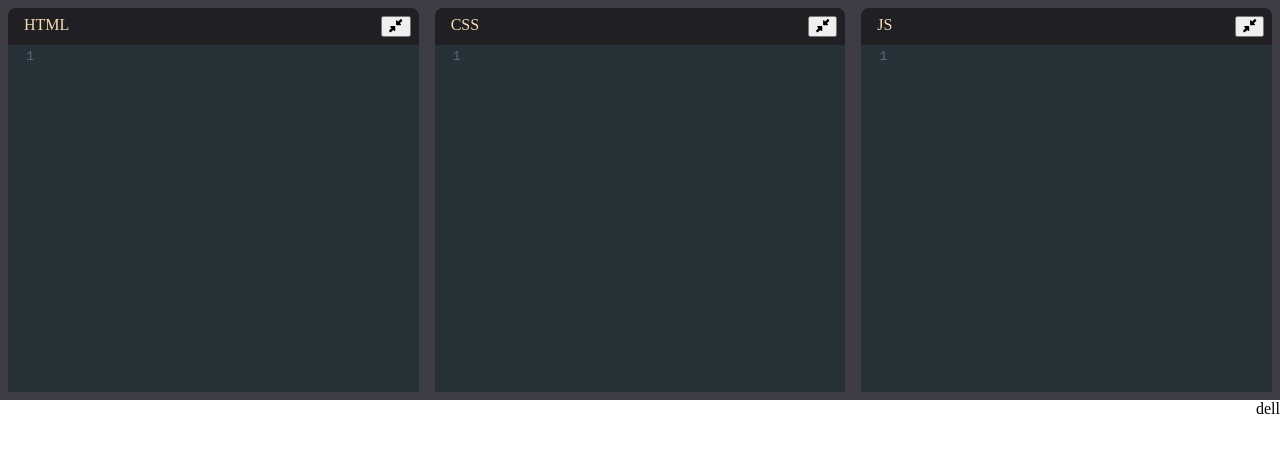
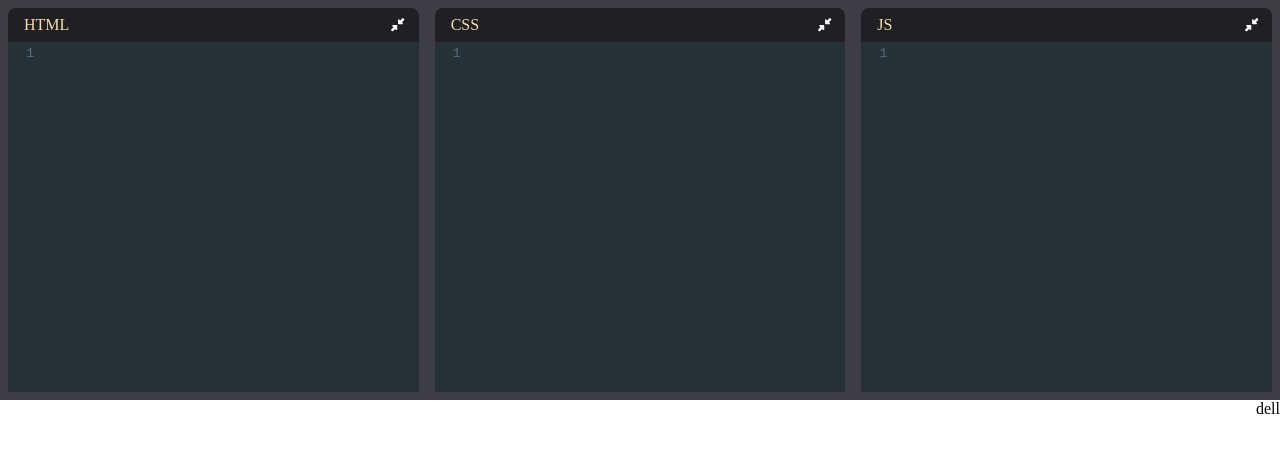
Before and after one commit to arvinax/react-custom-codepen, a React (Create React App) app: page / in a window 1280 px wide. Shown: the top 452 px of the page. Built offline with nearby package versions, Linux system fonts and the light colour scheme.

Commit message:
creating localStorage hook implementing it

```diff
--- a/src/components/App.js
+++ b/src/components/App.js
@@ -1,11 +1,13 @@
 import { useState, useEffect } from 'react';
+import useLocalStorage from '../hooks/useLocalStorage';
 import Editor from './Editor';
+
 
 const App = () => {
 
-  const [html, setHtml] = useState('');
-  const [css, setCss] = useState('');
-  const [js, setJs] = useState('');
+  const [html, setHtml] = useLocalStorage('html', '');
+  const [css, setCss] = useLocalStorage('css', '');
+  const [js, setJs] = useLocalStorage('js', '');
   const [srcDoc, setSrcDoc] = useState('');
 
   useEffect(() => {
--- a/src/components/Editor.js
+++ b/src/components/Editor.js
@@ -22,7 +22,10 @@ const Editor = (props) => {
       <div className={`editor-container ${open ? '' : 'collapsed'}`}>
         <div className="editor-title">
           {displayName}
-                  <button onClick={() => setOpen((prevOpen) => !prevOpen)}>
+                  <button
+                      type='button'
+                      className='expand-collapse-btn'
+                      onClick={() => setOpen((prevOpen) => !prevOpen)}>
                       <FontAwesomeIcon icon={open ? faCompressAlt : faExpandAlt} />
           </button>
         </div>
--- /dev/null
+++ b/src/hooks/useLocalStorage.js
@@ -0,0 +1,28 @@
+import { useState } from 'react';
+import { useEffect } from 'react';
+
+const PREFIX = 'codepen-';
+
+const useLocalStorage = (key, initialValue) => {
+  const prefixKey = PREFIX + key;
+
+  const [value, setValue] = useState(() => {
+    const jsonValue = localStorage.getItem(prefixKey);
+
+    if (jsonValue != null) return JSON.parse(jsonValue);
+
+    if (typeof initialValue === 'function') {
+      return initialValue();
+    } else {
+      return initialValue;
+    }
+  });
+
+    useEffect(() => {
+        localStorage.setItem(prefixKey, JSON.stringify(value));
+    }, [prefixKey, value])
+
+  return [value, setValue];
+};
+
+export default useLocalStorage;
--- a/src/index.css
+++ b/src/index.css
@@ -27,8 +27,17 @@ body {
 
 .editor-container.collapsed .CodeMirror-scroll {
   position: absolute;
+  overflow: hidden !important;
 }
 
+
+.expand-collapse-btn {
+  margin-left: .5rem;
+  background: none;
+  border: none;
+  color: white;
+  cursor: pointer;
+}
 
 .editor-title {
   display: flex;
```
